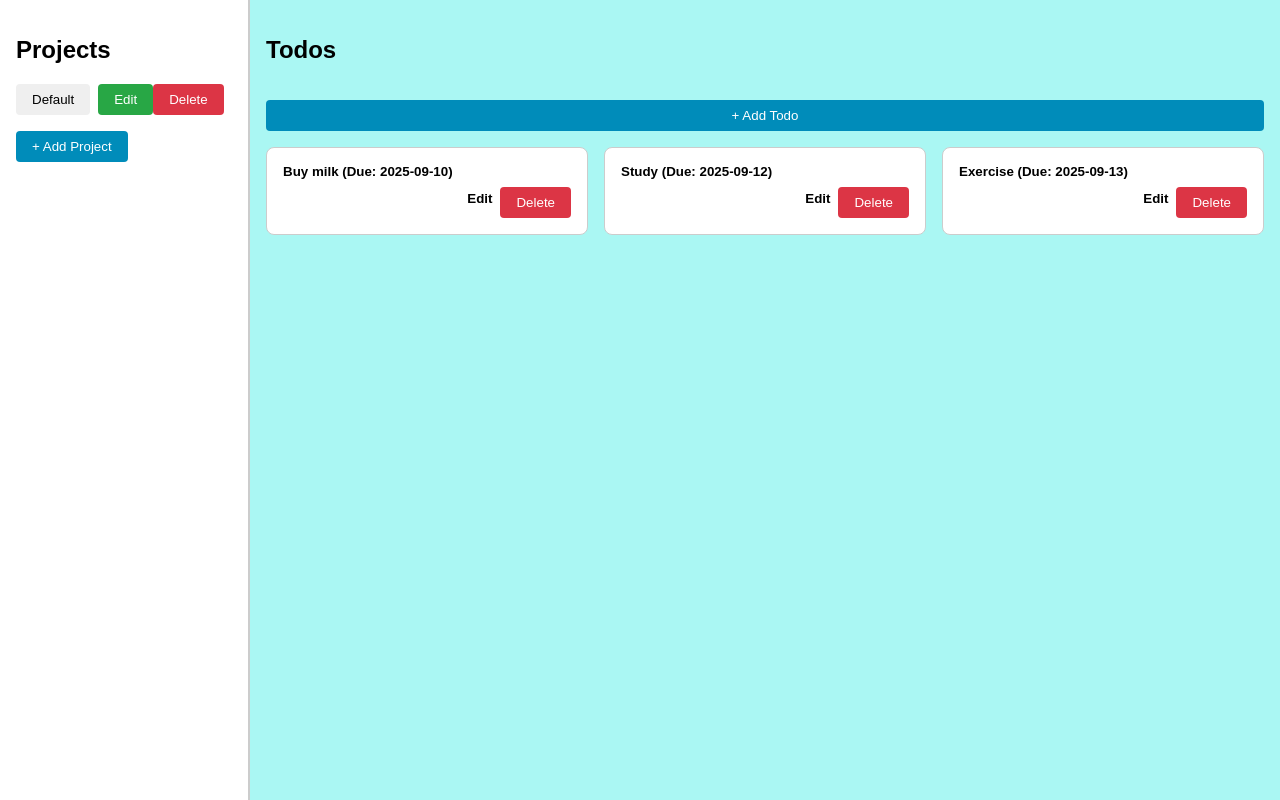
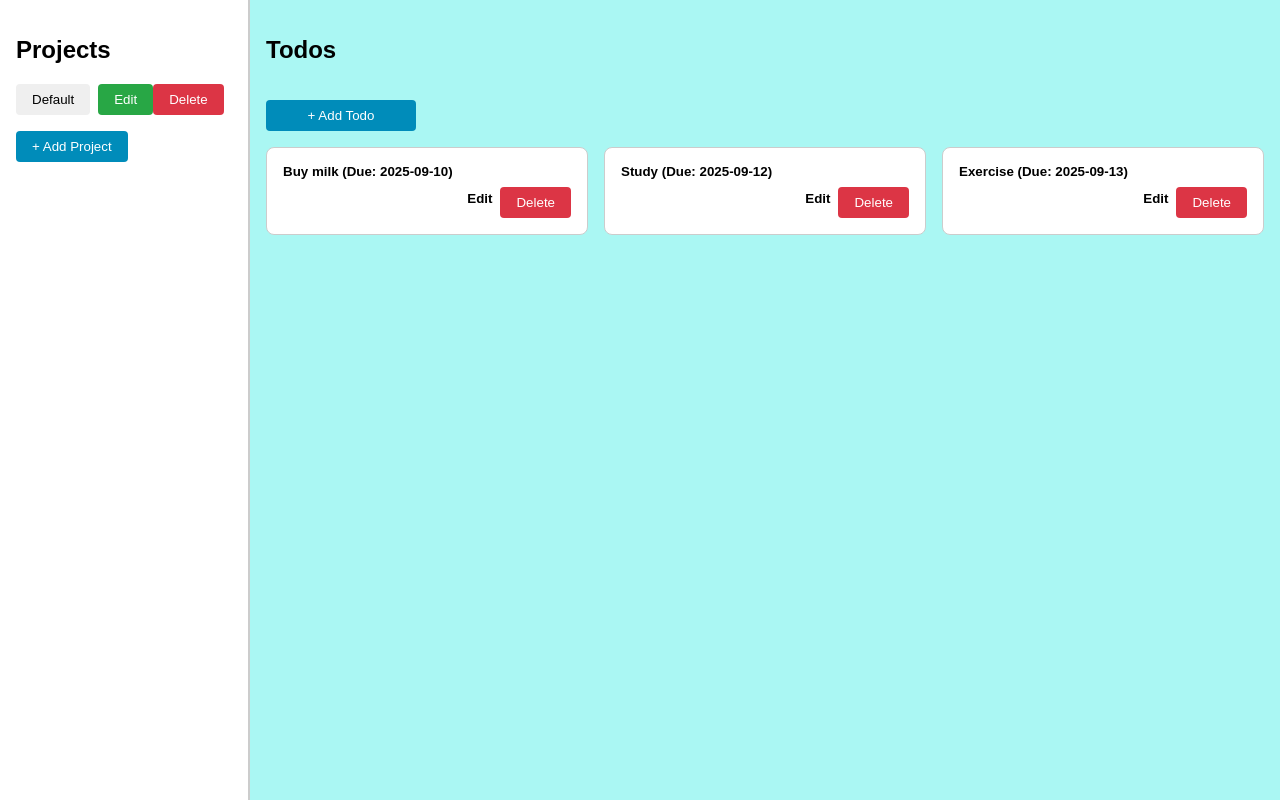
Before and after one commit to NkanyisoMz/Todo, a website built with webpack: page src/template.html in a window 1280 px wide. Built offline with nearby package versions, Linux system fonts and the light colour scheme.

Commit message:
Style add todo button

```diff
--- a/src/style.css
+++ b/src/style.css
@@ -144,3 +144,18 @@ form input, form textarea, form select {
   border: 1px solid #ccc;
   border-radius: 4px;
 }
+
+#add-todo {
+  background: #008cba;
+  color: white;
+  margin: 1rem 0;
+  padding: 0.5rem 1rem;
+  max-width: 150px;
+  width: auto;
+  display: inline-block;
+}
+#add-project {
+  background: #008cba;
+  color: white;
+  margin: 1rem 0;
+}
```
